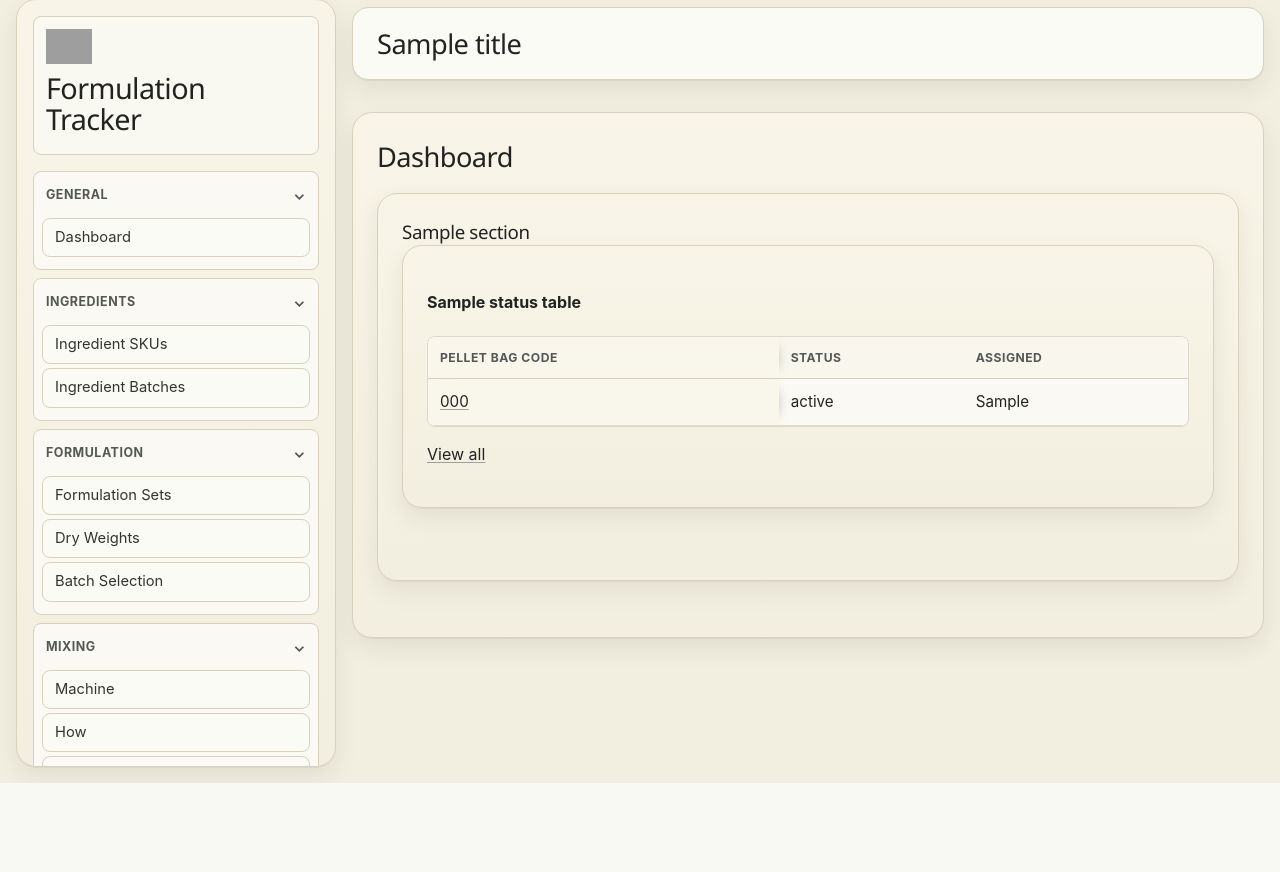
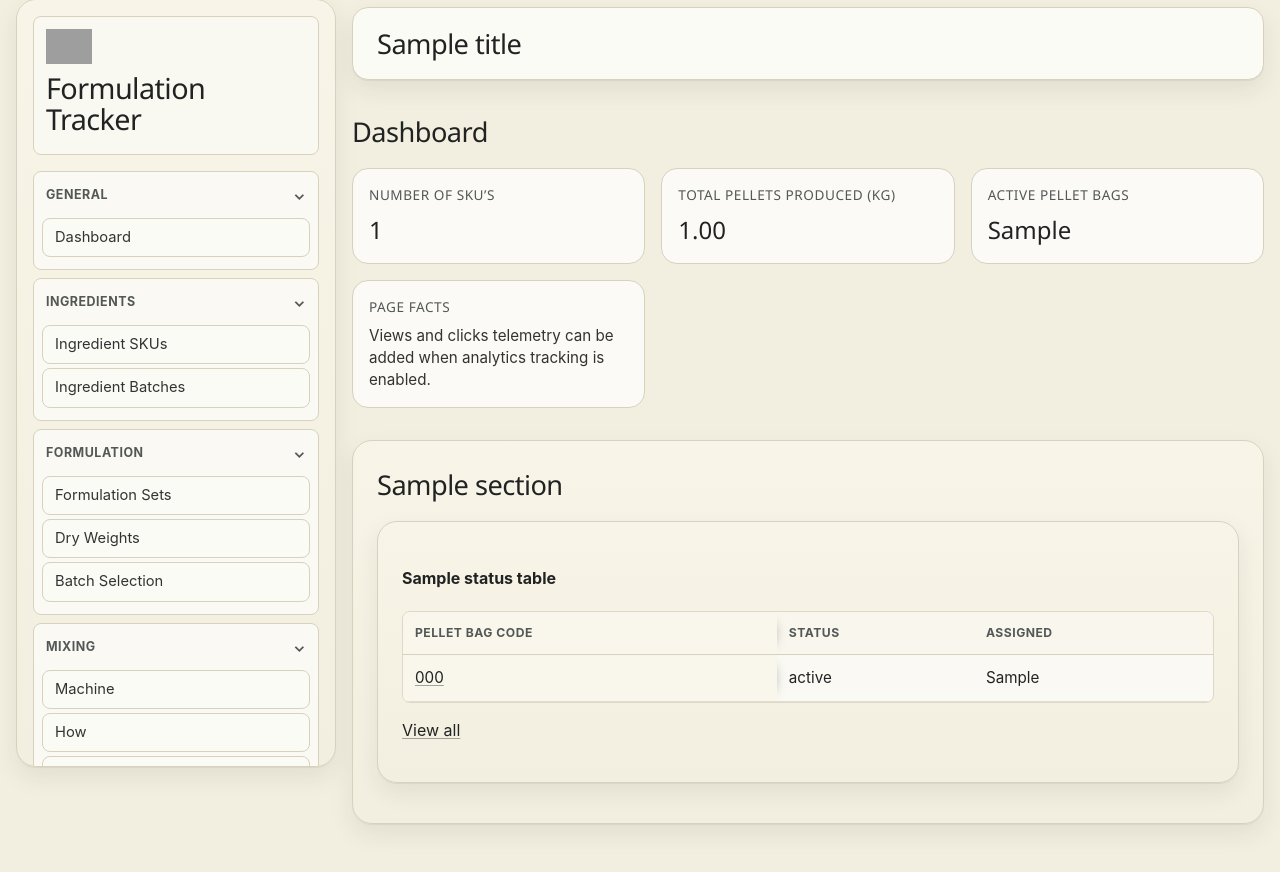
Before and after one commit to callum-afk/formulation_tracker, a Python web app: template app/web/templates/dashboard.html in a window 1280 px wide. Shown: the part 17-889 px from the top of the page. Before the commit the page ends 800 px from the top, so only its background shows below. Run offline with Jinja, Linux system fonts and the light colour scheme; the template is opened without the code that fills it: most values are stand-ins (such as "Sample title", 1, 10 or a date in 2020); grey boxes are pictures that could not be loaded.

Commit message:
Refine dashboard layout and harden pellet bag flows

```diff
--- a/app/api/pellet_bags_api.py
+++ b/app/api/pellet_bags_api.py
@@ -123,6 +123,10 @@ def create_pellet_bags(
     bigquery: BigQueryService = Depends(get_bigquery),
     actor=Depends(get_actor),
 ) -> ApiResponse:
+    # Reject unknown compounding codes so pellet bags can only reference existing processing entries.
+    if payload.compounding_how_code not in bigquery.list_compounding_how_codes():
+        raise HTTPException(status_code=status.HTTP_422_UNPROCESSABLE_ENTITY, detail="Invalid compounding_how_code")
+
     # Validate and normalize optional fields before persisting.
     validated_optional = _validate_optional_payload(payload.dict())
     items = bigquery.create_pellet_bags(
--- a/app/web/static/styles.css
+++ b/app/web/static/styles.css
@@ -757,3 +757,69 @@ code {
   padding-top: var(--space-3);
   color: var(--color-ink-500);
 }
+
+
+/* Dashboard wrapper is intentionally not a card so the first redundant panel is removed. */
+.dashboard-page-panel {
+  margin-bottom: 0;
+}
+
+/* Keep dashboard page title aligned with panel heading rhythm even without an outer card. */
+.dashboard-page-panel > h2 {
+  margin: 0 0 var(--space-4);
+}
+
+/* Keep spacing between stacked dashboard sections without relying on generic panel bottom margin. */
+.dashboard-status-section-panel {
+  margin-bottom: var(--space-6);
+}
+
+/* Trim space only after the final dashboard status section to avoid excess trailing whitespace. */
+.dashboard-page-panel > .dashboard-status-section-panel:last-child {
+  margin-bottom: 0;
+}
+
+/* Prevent nested status cards from adding extra panel margin inside grid rows. */
+.dashboard-status-card-panel {
+  margin-bottom: 0;
+}
+
+/* Stats cards align as responsive columns above status panels. */
+.dashboard-stats-grid {
+  display: grid;
+  grid-template-columns: repeat(auto-fit, minmax(220px, 1fr));
+  gap: var(--space-4);
+  margin-bottom: var(--space-6);
+}
+
+/* Individual stat cards mirror panel styling but with tighter spacing for compact KPIs. */
+.dashboard-stat-card {
+  padding: var(--space-4);
+  border: 1px solid var(--color-border);
+  border-radius: var(--radius-md);
+  background: color-mix(in srgb, white 70%, var(--color-paper-100));
+}
+
+/* Stat headings use smaller uppercase rhythm for clear key/value hierarchy. */
+.dashboard-stat-card h3 {
+  margin: 0 0 var(--space-2);
+  font-size: 0.85rem;
+  text-transform: uppercase;
+  letter-spacing: 0.04em;
+  color: var(--color-ink-500);
+}
+
+/* Stat values are prominent and readable from a glance. */
+.dashboard-stat-card p {
+  margin: 0;
+  font-family: var(--font-heading);
+  font-size: 1.5rem;
+  color: var(--color-ink-900);
+}
+
+/* Fact card text can wrap and uses body size for sentence-style helper copy. */
+.dashboard-stat-card:last-child p {
+  font-family: var(--font-body);
+  font-size: 0.95rem;
+  color: var(--color-ink-700);
+}
--- a/app/web/templates/dashboard.html
+++ b/app/web/templates/dashboard.html
@@ -1,13 +1,36 @@
 {% extends "base.html" %}
 {% block content %}
-<section class="panel">
+<!-- Dashboard container holds KPI cards and status sections in one flow. -->
+<section class="dashboard-page-panel">
   <h2>Dashboard</h2>
+
+  <!-- Stats row gives at-a-glance production numbers and lightweight activity facts. -->
+  <section class="dashboard-stats-grid" aria-label="Dashboard stats">
+    <article class="dashboard-stat-card">
+      <h3>Number of SKU’s</h3>
+      <p>{{ dashboard_stats.sku_count }}</p>
+    </article>
+    <article class="dashboard-stat-card">
+      <h3>Total Pellets Produced (kg)</h3>
+      <p>{{ "%.2f"|format(dashboard_stats.total_pellets_produced_kg) }}</p>
+    </article>
+    <article class="dashboard-stat-card">
+      <h3>Active Pellet Bags</h3>
+      <p>{{ dashboard_stats.active_pellet_bags }}</p>
+    </article>
+    <article class="dashboard-stat-card">
+      <h3>Page facts</h3>
+      <p>Views and clicks telemetry can be added when analytics tracking is enabled.</p>
+    </article>
+  </section>
+
+  <!-- Status sections remain stacked and now use H2 titles as requested. -->
   {% for section in status_sections %}
-  <section class="panel">
-    <h3>{{ section["title"] }}</h3>
-    <div class="grid">
+  <section class="panel dashboard-status-section-panel">
+    <h2>{{ section["title"] }}</h2>
+    <div class="grid dashboard-status-grid">
       {% for status_table in section["items"] %}
-      <div class="panel">
+      <div class="panel dashboard-status-card-panel">
         <h4>{{ status_table["title"] }}</h4>
         <table>
           <thead><tr><th>Pellet bag code</th><th>Status</th><th>Assigned</th></tr></thead>
```
Also changed, not shown: app/services/bigquery_service.py (+34 -2 lines), app/web/routes.py (+22 -4 lines), app/web/templates/pellet_bags.html (+7 -1 lines), app/web/templates/sku_detail.html (+19 -3 lines), tests/test_pellet_bags.py (+44 -0 lines).
